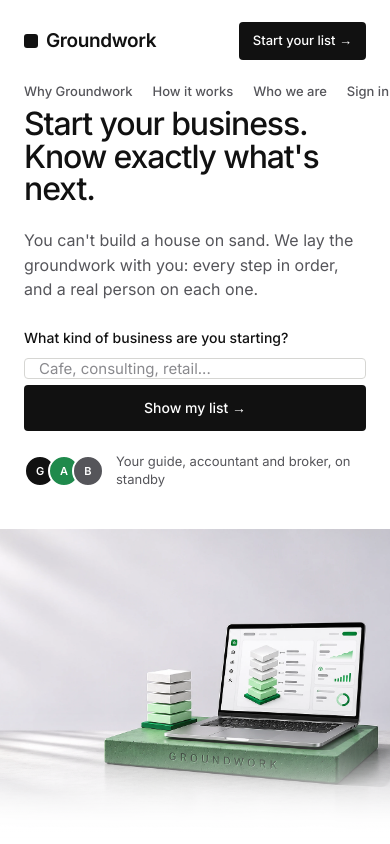
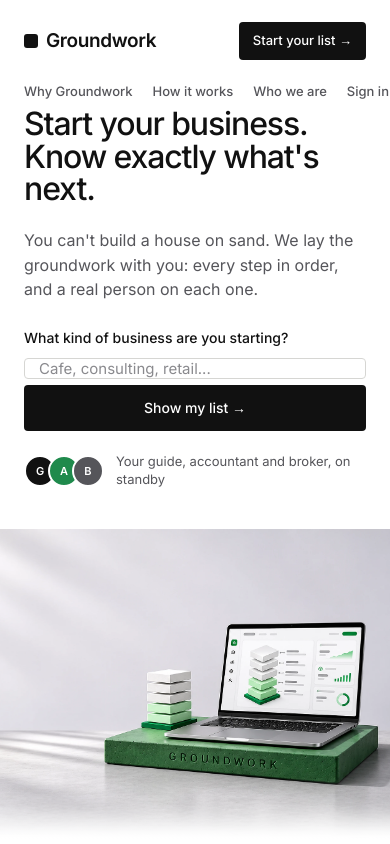
Before and after one commit to BASolutions1/groundwork, a Next.js app: page / in a window 390 px wide. Shown: the top 844 px of the page. Built offline with nearby package versions, Linux system fonts and the light colour scheme.

Commit message:
Refine Hero component styles; adjust gradient masks and background properties for improved visual clarity. Updated dimensions for better responsiveness across devices.

```diff
--- a/app/motion.css
+++ b/app/motion.css
@@ -55,36 +55,30 @@
   }
 }
 
-/* Dissolve the photo itself (not a white veil on top) so grey floor never
-   meets solid white as a hard edge. */
+/* Keep the slab/laptop fully opaque; only dissolve the floor strip below them. */
 .hero-stage {
   -webkit-mask-image: linear-gradient(
     180deg,
     #000 0%,
-    #000 58%,
-    rgba(0, 0, 0, 0.85) 72%,
-    rgba(0, 0, 0, 0.45) 84%,
-    rgba(0, 0, 0, 0.12) 93%,
+    #000 88%,
+    rgba(0, 0, 0, 0.55) 95%,
     transparent 100%
   );
   mask-image: linear-gradient(
     180deg,
     #000 0%,
-    #000 58%,
-    rgba(0, 0, 0, 0.85) 72%,
-    rgba(0, 0, 0, 0.45) 84%,
-    rgba(0, 0, 0, 0.12) 93%,
+    #000 88%,
+    rgba(0, 0, 0, 0.55) 95%,
     transparent 100%
   );
 }
 
 .hero-fade-bottom {
-  /* Soft white fill under the masked image for the final handoff. */
+  /* Thin white handoff only under the image, not over the slab. */
   background: linear-gradient(
     180deg,
     rgba(255, 255, 255, 0) 0%,
-    rgba(255, 255, 255, 0.2) 40%,
-    rgba(255, 255, 255, 0.65) 70%,
+    rgba(255, 255, 255, 0.35) 55%,
     #ffffff 100%
   );
 }
--- a/components/Hero.tsx
+++ b/components/Hero.tsx
@@ -95,17 +95,17 @@ export function Hero() {
             priority
             quality={85}
             sizes="(max-width: 699px) 100vw, (max-width: 1023px) 100vw, 100vw"
-            className="hero-laptop-img object-cover object-[82%_42%] min-[700px]:object-[78%_46%] min-[1024px]:object-[72%_44%]"
+            className="hero-laptop-img object-cover object-[82%_40%] min-[700px]:object-[78%_42%] min-[1024px]:object-[72%_40%]"
           />
         </div>
       </div>
 
       <div
-        className="hero-fade-bottom pointer-events-none absolute inset-x-0 bottom-0 z-[1] h-28 min-[700px]:h-[280px] min-[1024px]:h-[340px]"
+        className="hero-fade-bottom pointer-events-none absolute inset-x-0 bottom-0 z-[1] h-16 min-[700px]:h-[100px] min-[1024px]:h-[120px]"
         aria-hidden="true"
       />
 
-      <div className="relative z-[2] order-1 mx-auto flex w-full max-w-[1240px] flex-1 flex-col justify-center px-6 pb-10 pt-[6.75rem] min-[700px]:min-h-[820px] min-[700px]:pt-[5.75rem] min-[700px]:pb-32 desk:px-8 desk:pb-40 min-[1024px]:min-h-[960px]">
+      <div className="relative z-[2] order-1 mx-auto flex w-full max-w-[1240px] flex-1 flex-col justify-center px-6 pb-10 pt-[6.75rem] min-[700px]:min-h-[860px] min-[700px]:pt-[5.75rem] min-[700px]:pb-36 desk:px-8 desk:pb-44 min-[1024px]:min-h-[1000px]">
         <div className="flex max-w-[480px] min-w-0 flex-col gap-[22px] min-[700px]:gap-[26px]">
           <h1 className="hero-title m-0 text-[clamp(2rem,6.5vw,3.875rem)] leading-[1.02] font-medium tracking-[-0.035em] text-ink">
             Start your business.
```
